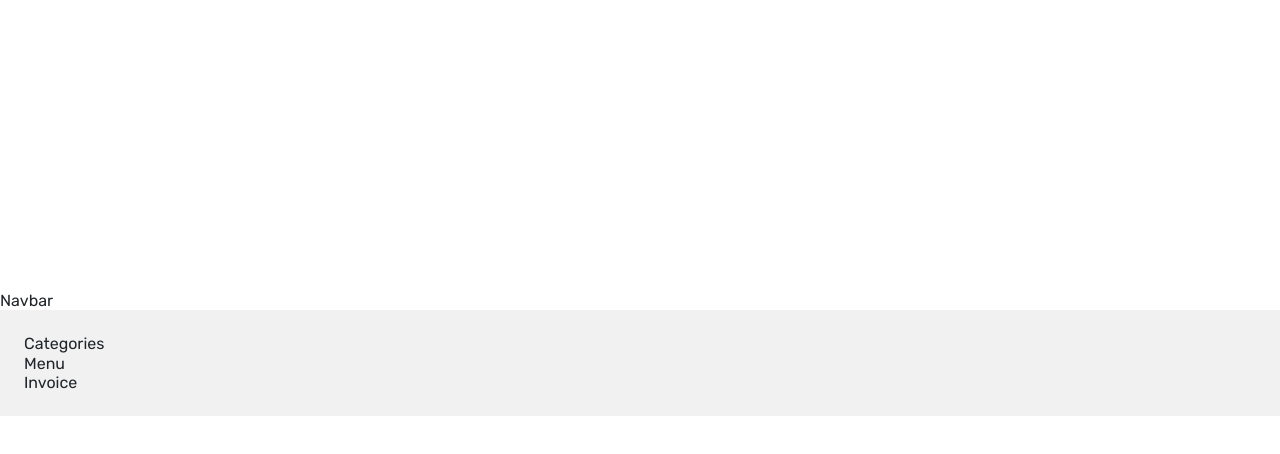
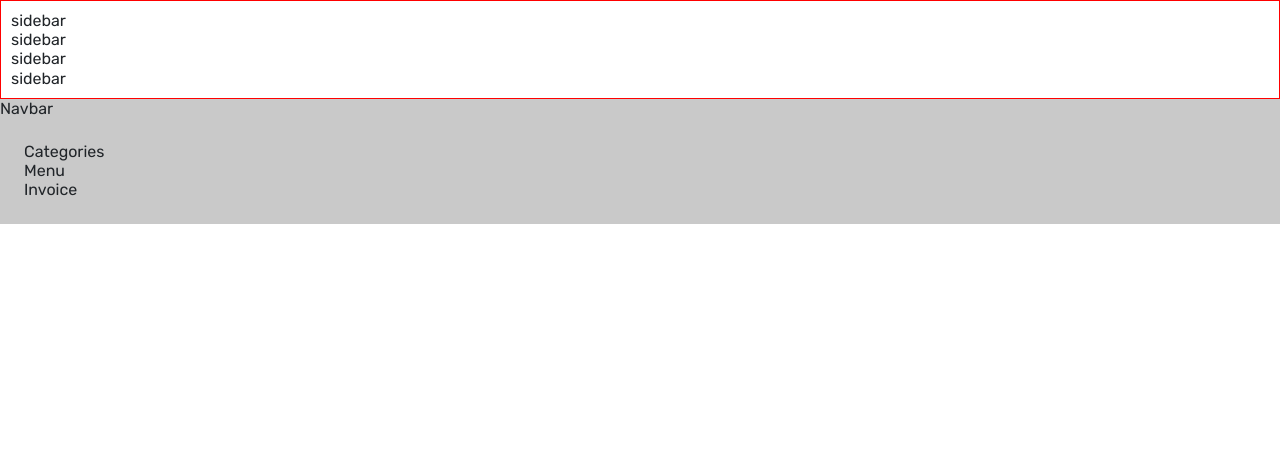
Before and after one commit to cygullem/POS_System_ReactVite_PHP, a React (Vite) app in the folder FrontEnd/gullemPOS/: page / in a window 1280 px wide. Shown: the top 454 px of the page. Built offline with nearby package versions, Linux system fonts and the light colour scheme.

Commit message:
working with sidebar

```diff
--- a/FrontEnd/gullemPOS/index.html
+++ b/FrontEnd/gullemPOS/index.html
@@ -10,6 +10,10 @@
         <link
             href="https://fonts.googleapis.com/css2?family=Poppins:ital,wght@0,100;0,200;0,300;0,400;0,500;0,600;0,700;0,800;0,900;1,100;1,200;1,300;1,400;1,500;1,600;1,700;1,800;1,900&family=Rubik:ital,wght@0,300..900;1,300..900&display=swap"
             rel="stylesheet">
+        <link rel="stylesheet"
+            href="https://cdnjs.cloudflare.com/ajax/libs/font-awesome/6.6.0/css/all.min.css"
+            integrity="sha512-Kc323vGBEqzTmouAECnVceyQqyqdsSiqLQISBL29aUW4U/M7pSPA/gEUZQqv1cwx4OnYxTxve5UMg5GT6L4JJg=="
+            crossorigin="anonymous" referrerpolicy="no-referrer" />
     </head>
     <body>
         <div id="root"></div>
--- a/FrontEnd/gullemPOS/src/CSS/main.css
+++ b/FrontEnd/gullemPOS/src/CSS/main.css
@@ -8,7 +8,11 @@
     box-sizing: border-box;
     font-family: 'Rubik', sans-serif;
 }
-
-.menuContent{
-    background-color: #f1f1f1;
+.dashboard_container{
+    background-color: #c9c9c9;
 }
+.sidebar{
+    padding: 10px;
+    background-color: #ffffff;
+    border: 1px solid red;
+}
--- a/FrontEnd/gullemPOS/src/Components/Sidebar.jsx
+++ b/FrontEnd/gullemPOS/src/Components/Sidebar.jsx
@@ -1,39 +1,14 @@
 import React from 'react';
-import { FontAwesomeIcon } from '@fortawesome/react-fontawesome';
-import { faHome, faUtensils, faFileInvoiceDollar, faChartLine, faCog, faTableCells } from '@fortawesome/free-solid-svg-icons';
+import '../CSS/main.css';
+
 
 const Sidebar = () => {
     return (
-        <div className="h-full bg-blue-500 text-white w-20 hover:w-56 transition-all duration-300 p-4 flex flex-col group">
-            {/* Sidebar Header */}
-            <div className="flex items-center justify-center group-hover:justify-start mb-6">
-                <FontAwesomeIcon icon={faHome} className="text-2xl group-hover:mr-3" />
-                <h2 className="text-lg font-semibold hidden group-hover:inline">Szia's Restaurant</h2>
-            </div>
-
-            {/* Sidebar Menu */}
-            <ul className="space-y-3">
-                <li className="flex items-center justify-center group-hover:justify-start space-x-3 cursor-pointer hover:bg-blue-600 p-2 rounded-md">
-                    <FontAwesomeIcon icon={faTableCells} className="text-base group-hover:mr-3" />
-                    <span className="text-base font-medium hidden group-hover:inline">Dashboard</span>
-                </li>
-                <li className="flex items-center justify-center group-hover:justify-start space-x-3 cursor-pointer hover:bg-blue-600 p-2 rounded-md">
-                    <FontAwesomeIcon icon={faUtensils} className="text-base group-hover:mr-3" />
-                    <span className="text-base font-medium hidden group-hover:inline">Menu</span>
-                </li>
-                <li className="flex items-center justify-center group-hover:justify-start space-x-3 cursor-pointer hover:bg-blue-600 p-2 rounded-md">
-                    <FontAwesomeIcon icon={faFileInvoiceDollar} className="text-base group-hover:mr-3" />
-                    <span className="text-base font-medium hidden group-hover:inline">Orders</span>
-                </li>
-                <li className="flex items-center justify-center group-hover:justify-start space-x-3 cursor-pointer hover:bg-blue-600 p-2 rounded-md">
-                    <FontAwesomeIcon icon={faChartLine} className="text-base group-hover:mr-3" />
-                    <span className="text-base font-medium hidden group-hover:inline">Reports</span>
-                </li>
-                <li className="flex items-center justify-center group-hover:justify-start space-x-3 cursor-pointer hover:bg-blue-600 p-2 rounded-md">
-                    <FontAwesomeIcon icon={faCog} className="text-base group-hover:mr-3" />
-                    <span className="text-base font-medium hidden group-hover:inline">Settings</span>
-                </li>
-            </ul>
+        <div className="sidebar flex flex-col">
+            <h1>sidebar</h1>
+            <h1>sidebar</h1>
+            <h1>sidebar</h1>
+            <h1>sidebar</h1>
         </div>
     );
 };
--- a/FrontEnd/gullemPOS/src/Pages/Dashboard.jsx
+++ b/FrontEnd/gullemPOS/src/Pages/Dashboard.jsx
@@ -8,13 +8,12 @@ import Invoice from '../Components/Invoice';
 
 const Dashboard = () => {
     return (
-        <div className="flex flex-col h-screen">
-            <Sidebar className=" bg-gray-100" />
+        <div className="dashboard_container flex h-screen">
+            <Sidebar />
 
             <div className="flex flex-1 overflow-hidden">
                 <Navbar />
 
-                {/* Main content area */}
                 <div className="menuContent flex flex-col flex-1 p-4 overflow-auto">
                     <Categories className="mb-4" />
                     <div className="flex flex-1">
```
